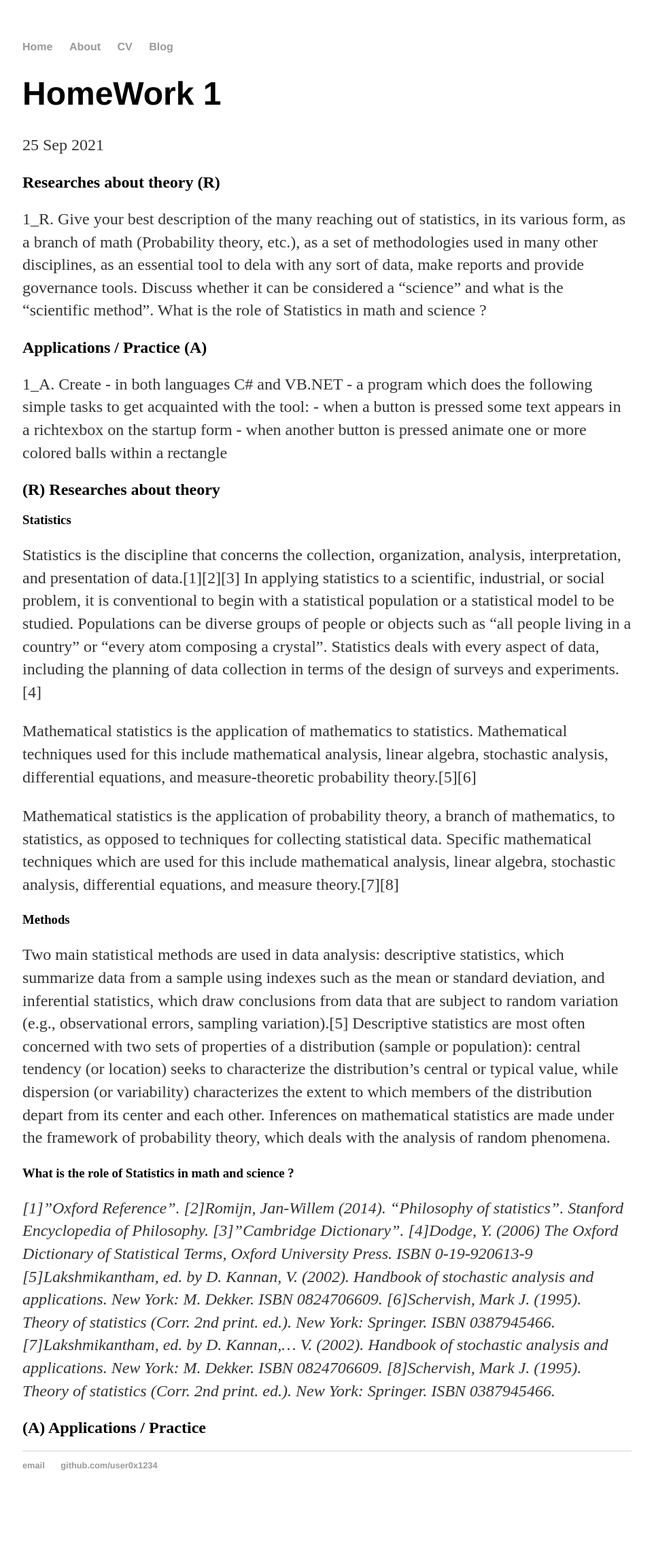
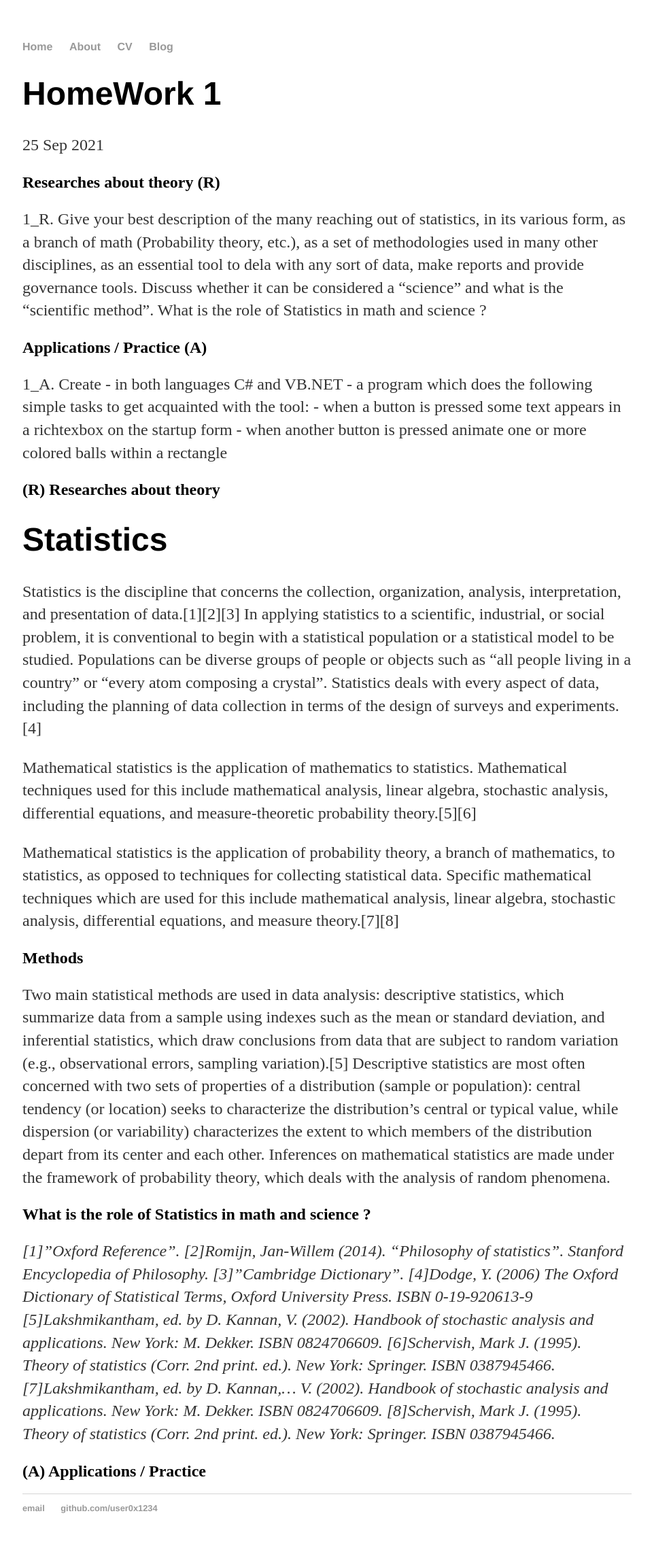
Before and after one commit to user0x1234/user0x1234.github.io, a Jekyll site: the page built from _posts/2021-09-25-HomeWork1.md, in a window 1280 px wide. Shown: the whole page at 68% size, without its empty margins (159-1118 px from the left). Built offline with Jekyll 4.4.1, drawn with Linux system fonts in a browser that asks for light colours; before the commit the page ends 2223 px from its top, so only the background shows below that.

```diff
--- a/_posts/2021-09-25-HomeWork1.md
+++ b/_posts/2021-09-25-HomeWork1.md
@@ -12,18 +12,18 @@ date: 2021-09-25
 		- when another button is pressed animate one or more colored balls within a rectangle
 
 ## (R) Researches about theory
-### Statistics
+# Statistics
 Statistics is the discipline that concerns the collection, organization, analysis, interpretation, and presentation of data.[1][2][3] In applying statistics to a scientific, industrial, or social problem, it is conventional to begin with a statistical population or a statistical model to be studied. Populations can be diverse groups of people or objects such as "all people living in a country" or "every atom composing a crystal". Statistics deals with every aspect of data, including the planning of data collection in terms of the design of surveys and experiments.[4]
 
 Mathematical statistics is the application of mathematics to statistics. Mathematical techniques used for this include mathematical analysis, linear algebra, stochastic analysis, differential equations, and measure-theoretic probability theory.[5][6]
 
 Mathematical statistics is the application of probability theory, a branch of mathematics, to statistics, as opposed to techniques for collecting statistical data. Specific mathematical techniques which are used for this include mathematical analysis, linear algebra, stochastic analysis, differential equations, and measure theory.[7][8]
 
-### Methods
+## Methods
 
 Two main statistical methods are used in data analysis: descriptive statistics, which summarize data from a sample using indexes such as the mean or standard deviation, and inferential statistics, which draw conclusions from data that are subject to random variation (e.g., observational errors, sampling variation).[5] Descriptive statistics are most often concerned with two sets of properties of a distribution (sample or population): central tendency (or location) seeks to characterize the distribution's central or typical value, while dispersion (or variability) characterizes the extent to which members of the distribution depart from its center and each other. Inferences on mathematical statistics are made under the framework of probability theory, which deals with the analysis of random phenomena.
 
-### What is the role of Statistics in math and science ?
+## What is the role of Statistics in math and science ?
 
 *[1]"Oxford Reference".*
 *[2]Romijn, Jan-Willem (2014). "Philosophy of statistics". Stanford Encyclopedia of Philosophy.*
```
